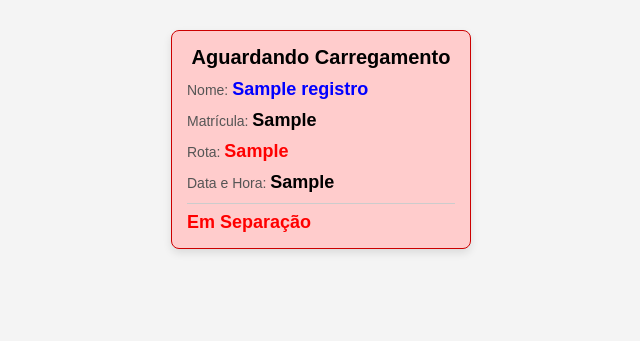
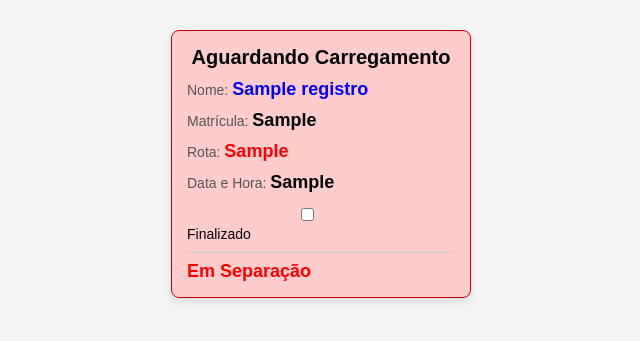
Before and after one commit to wellingtonshopee/APP, a Flask app: page /separacao in a window 1280 px wide. Shown: the part 122-463 px from the top of the page, without its empty margins (319-959 px from the left). Run offline with Flask 3, Linux system fonts and the light colour scheme; tables that the repository leaves empty hold one stand-in row (values such as "Sample post").

Commit message:
Update separacao.html

```diff
--- a/templates/separacao.html
+++ b/templates/separacao.html
@@ -94,18 +94,29 @@
 
   <div class="card-container">
     {% for r in registros %}
-      <div class="card {% if r['em_separacao'] %}em-separacao{% endif %}" data-id="{{ r['id'] }}" ondblclick="toggleSeparacao(this)">
+      {% if not r['finalizado'] %}
+      <div class="card {% if r['em_separacao'] %}em-separacao{% endif %}" data-id="{{ r['id'] }}" id="card_{{ r['id'] }}" ondblclick="toggleSeparacao(this)">
         <div class="card-header">
-          <strong>Aguardando Carregamento</strong>
+          <strong id="status_{{ r['id'] }}">Aguardando Carregamento</strong>
         </div>
         <div class="card-body">
           <p><span class="title">Nome:</span> <strong class="nome">{{ r['nome'] }}</strong></p>
           <p><span class="title">Matrícula:</span> <strong>{{ r['matricula'] }}</strong></p>
           <p><span class="title">Rota:</span> <strong class="rota">{{ r['rota'] }}</strong></p>
           <p><span class="title">Data e Hora:</span> <strong>{{ r['dataHora'] }}</strong></p>
+          <label>
+            <input type="checkbox" onchange="finalizarCard({{ r['id'] }})"> Finalizado
+          </label>
         </div>
-        <div class="card-footer">Em Separação</div>
+        <div class="card-footer" id="footer_{{ r['id'] }}">
+          {% if r['finalizado'] %}
+            Carregamento Finalizado
+          {% else %}
+            Em Separação
+          {% endif %}
+        </div>
       </div>
+      {% endif %}
     {% endfor %}
   </div>
 
@@ -123,6 +134,19 @@
         });
     }
 
+    function finalizarCard(id) {
+      fetch(`/finalizar/${id}`, { method: 'POST' })
+        .then(response => {
+          if (response.ok) {
+            document.getElementById('card_' + id).style.display = 'none';
+            document.getElementById('status_' + id).innerText = 'Carregamento Finalizado';
+            document.getElementById('footer_' + id).innerText = 'Carregamento Finalizado';
+          } else {
+            alert('Erro ao finalizar carregamento.');
+          }
+        });
+    }
+
     // Recarrega automaticamente a página a cada 30 segundos
     setInterval(() => {
       location.reload();
```
